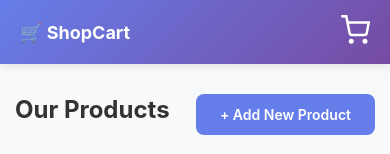
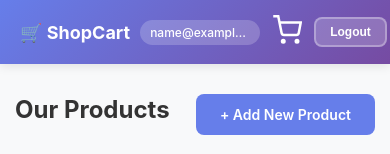
Before and after one commit to Henshaw-knight/product-cart-application, an Angular app: page /products in a window 390 px wide. Shown: the top 154 px of the page. Built offline with nearby package versions, Linux system fonts and the light colour scheme; data requests are answered from the project's data file; sample sign-in values are in the browser's storage.

Commit message:
Update navbar component and styling

```diff
--- a/src/components/navbar/navbar.css
+++ b/src/components/navbar/navbar.css
@@ -24,6 +24,46 @@
   font-weight: 700;
   white-space: nowrap;
 }
+
+.navbar-actions {
+  display: flex;
+  align-items: center;
+  gap: 20px;
+}
+
+.user-info {
+  display: flex;
+  align-items: center;
+  gap: 8px;
+}
+
+.user-email {
+  font-size: 14px;
+  font-weight: 500;
+  color: white;
+  background: rgba(255, 255, 255, 0.2);
+  padding: 6px 14px;
+  border-radius: 20px;
+}
+
+.logout-btn {
+  padding: 8px 20px;
+  background: rgba(255, 255, 255, 0.2);
+  color: white;
+  border: 2px solid rgba(255, 255, 255, 0.3);
+  border-radius: 8px;
+  font-size: 14px;
+  font-weight: 600;
+  cursor: pointer;
+  transition: all 0.3s ease;
+}
+
+.logout-btn:hover {
+  background: rgba(255, 255, 255, 0.3);
+  border-color: rgba(255, 255, 255, 0.5);
+  transform: translateY(-2px);
+}
+
 
 .cart-badge-container {
   position: relative;
@@ -74,4 +114,22 @@
   .navbar-container {
     gap: 10px;
   }
+
+  .navbar-actions {
+    gap: 12px;
+  }
+
+  .user-email {
+    font-size: 12px;
+    padding: 5px 10px;
+    max-width: 120px;
+    overflow: hidden;
+    text-overflow: ellipsis;
+    white-space: nowrap;
+  }
+
+  .logout-btn {
+    padding: 6px 14px;
+    font-size: 12px;
+  }
 }
--- a/src/components/navbar/navbar.html
+++ b/src/components/navbar/navbar.html
@@ -6,8 +6,14 @@
       </a>
     </div>
 
-    <div class="cart-badge-container">
-      <a routerLink="/cart" class="cart-link">
+    <!-- Show user info and logout when authenticated -->
+    @if (isAuthenticated$ | async) {
+      <div class="navbar-actions">
+        <div class="user-info">
+          <span class="user-email">{{ currentUser }} </span>
+        </div>
+
+        <a routerLink="/cart" class="cart-link">
         <div class="cart-icon">
           <svg width="30" height="30" viewBox="0 0 24 24" fill="none" stroke="currentColor" stroke-width="2">
             <circle cx="9" cy="21" r="1"></circle>
@@ -21,6 +27,11 @@
           }
         </div>
       </a>
+
+      <button (click)="logout()" class="logout-btn">
+        Logout
+      </button>
     </div>
+    }
   </div>
 </nav>
--- a/src/components/navbar/navbar.ts
+++ b/src/components/navbar/navbar.ts
@@ -5,6 +5,7 @@ import { ProductService } from '../../services/product';
 import { filter } from 'rxjs';
 import { AsyncPipe } from '@angular/common';
 import { State } from '../../services/state';
+import { AuthService } from '../../services/auth';
 
 @Component({
   selector: 'app-navbar',
@@ -14,19 +15,22 @@ import { State } from '../../services/state';
 })
 export class Navbar {
   private stateService = inject(State);
+  private authService = inject(AuthService);
 
   // Use of async pipe - no manual subscription needed
   cartCounts$ = this.stateService.cartCount$;
+  isAuthenticated$ = this.authService.isAuthenticated$;
+
+  // Get current user email
+  get currentUser(): string | null {
+    return this.authService.getCurrentUser();
+  }
 
 
-  // cartCount = 0;
-
-  // private productService = inject(ProductService);
-  // private router = inject(Router);
-
-  // ngOnInit(): void {
-  //   this.productService.cart$.subscribe(cart => {
-  //     this.cartCount = cart.length;
-  //   });
-  // }
+  // Logout
+  logout(): void {
+    if (confirm('Are you sure you want to log out?')) {
+      this.authService.logout();
+    }
+  }
 }
```
